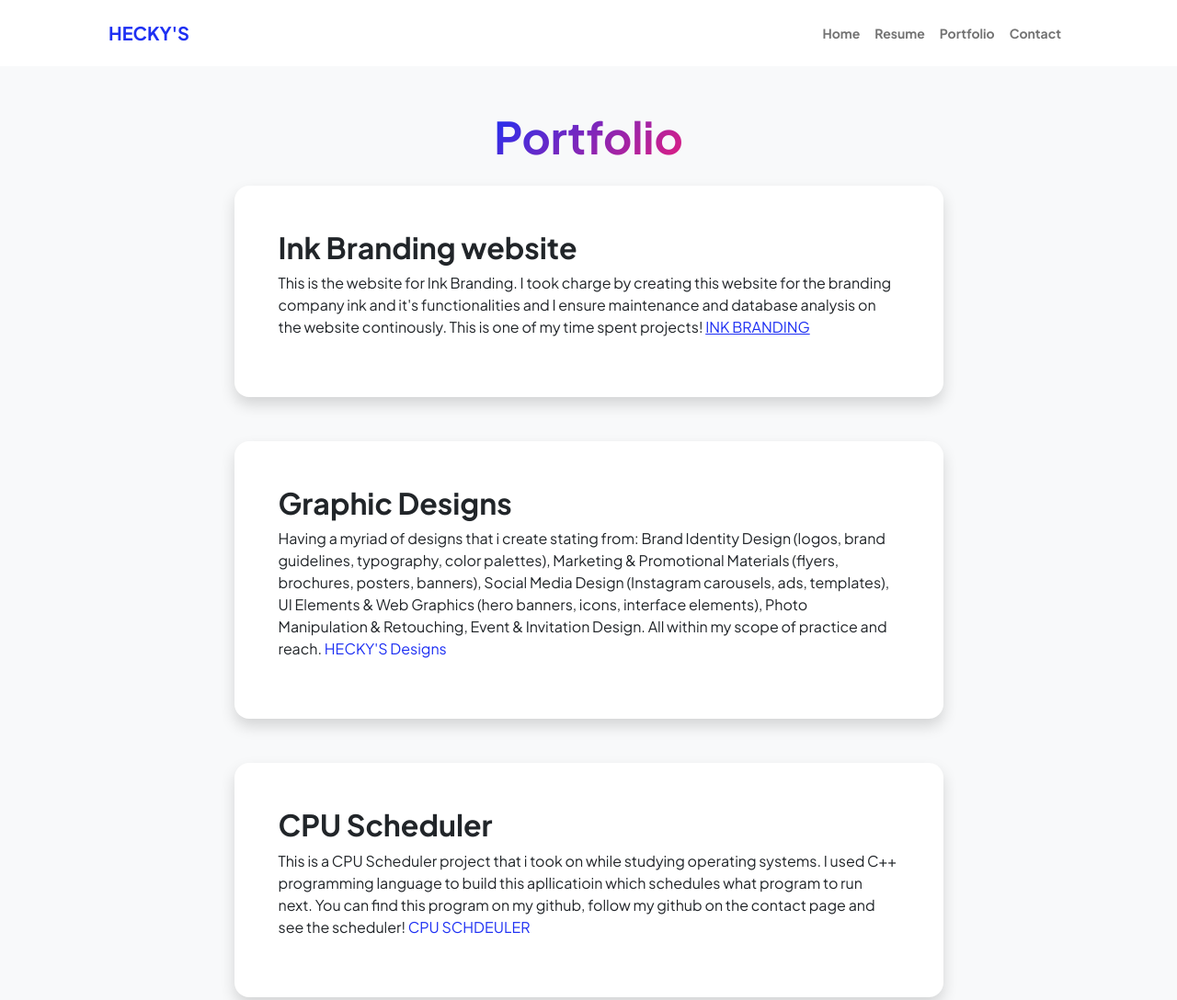
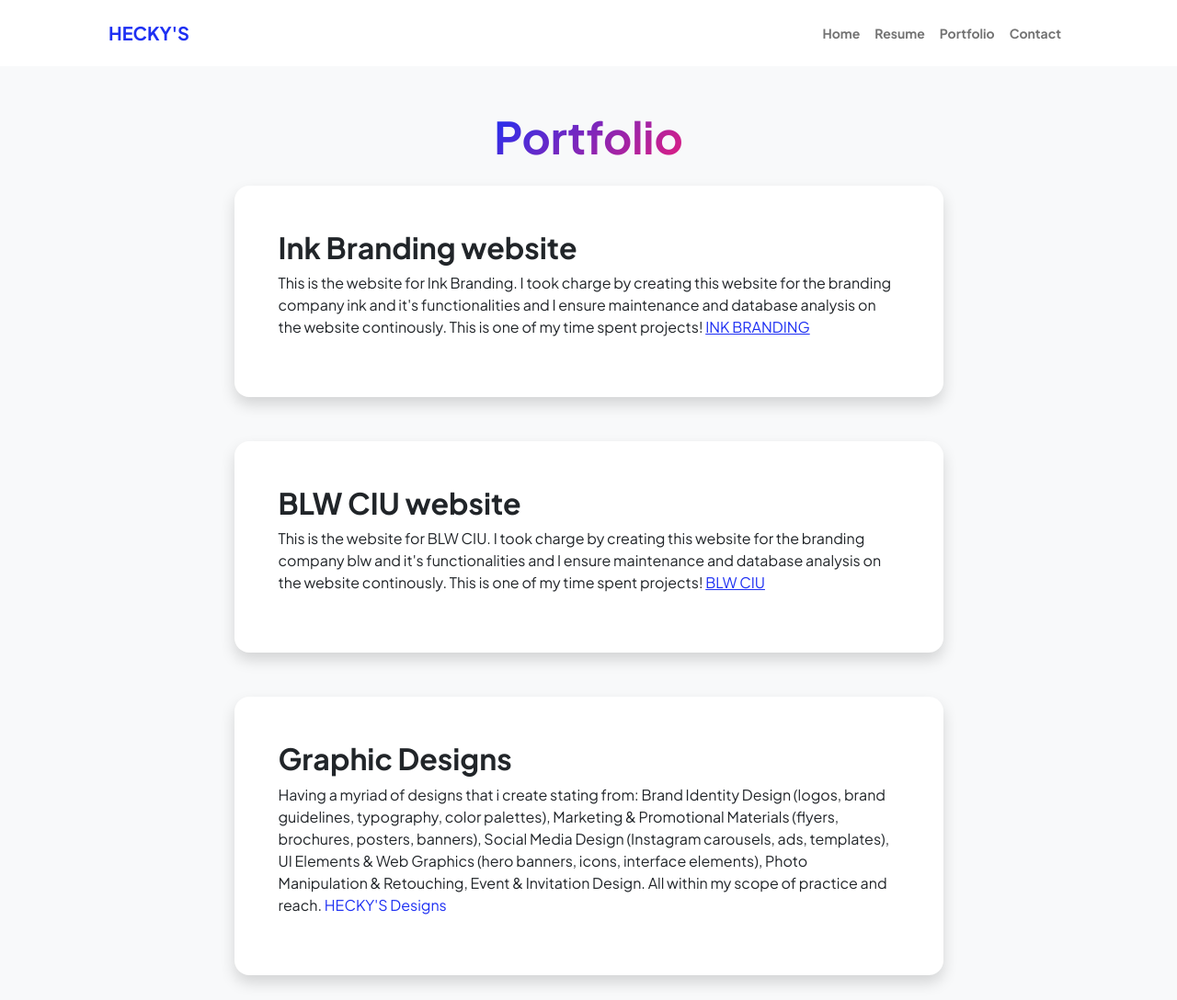
Before and after one commit to heckyobiazi/personalwebsite, a website: page projects.html in a window 1280 px wide. Shown: the top 1088 px of the page at 92% size. Drawn offline with nearby package versions, Linux system fonts and the light colour scheme.

Commit message:
NEW COMMIT MESSAGE

```diff
--- a/projects.html
+++ b/projects.html
@@ -43,7 +43,7 @@
                     <br>
                     <div class="row gx-5 justify-content-center">
                         <div class="col-lg-11 col-xl-9 col-xxl-8">
-                            <!-- Project Card 1-->
+                            <!-- Project Card 0-->
                             <div class="card overflow-hidden shadow rounded-4 border-0 mb-5">
                                 <div class="card-body p-0">
                                     <div class="d-flex align-items-center">
@@ -54,6 +54,26 @@
                                                 I ensure maintenance and database analysis on the website continously.
                                                 This is one of my time spent projects!
                                                 <a href=https://branding-theta.vercel.app/style="text-decoration: none;"> INK BRANDING</a></p>
+                                        <!--</div>
+                                        <img class="img-fluid" src="assets\Event Schedule Design Template - Made with PosterMyWall (1).jpg" style="cursor: pointer;" alt="..." />
+                                    </div> -->
+                                </div>
+                            </div>
+                            </div>
+                            </div>
+                            <br>
+                            <br>
+                             <!-- Project Card 1-->
+                            <div class="card overflow-hidden shadow rounded-4 border-0 mb-5">
+                                <div class="card-body p-0">
+                                    <div class="d-flex align-items-center">
+                                        <div class="p-5">
+                                            <h2 class="fw-bolder">BLW CIU website</h2>
+                                            <p>This is the website for BLW CIU.
+                                                I took charge by creating this website for the branding company blw and it's functionalities and
+                                                I ensure maintenance and database analysis on the website continously.
+                                                This is one of my time spent projects!
+                                                <a href=https://blw-ciu.vercel.app/style="text-decoration: none;"> BLW CIU</a></p>
                                         <!--</div>
                                         <img class="img-fluid" src="assets\Event Schedule Design Template - Made with PosterMyWall (1).jpg" style="cursor: pointer;" alt="..." />
                                     </div> -->
```
